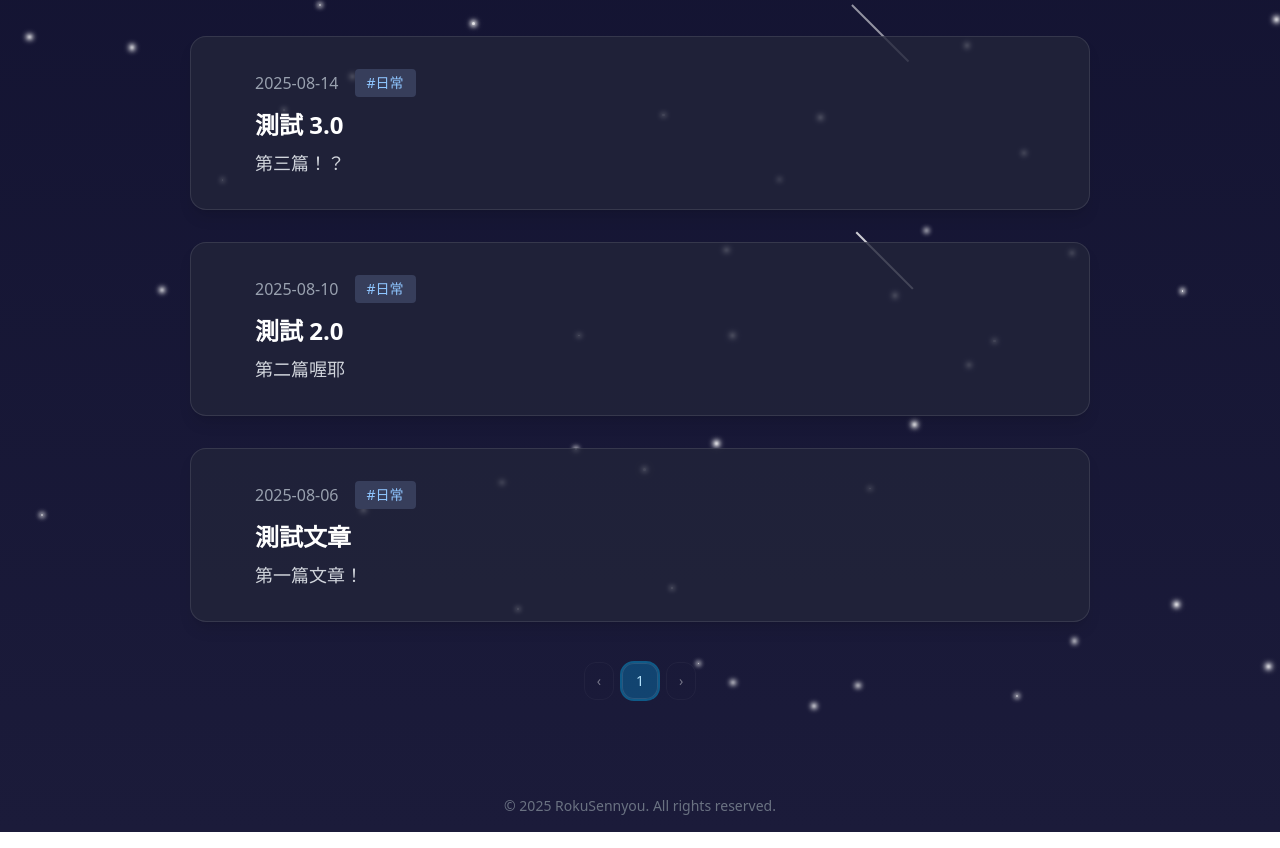
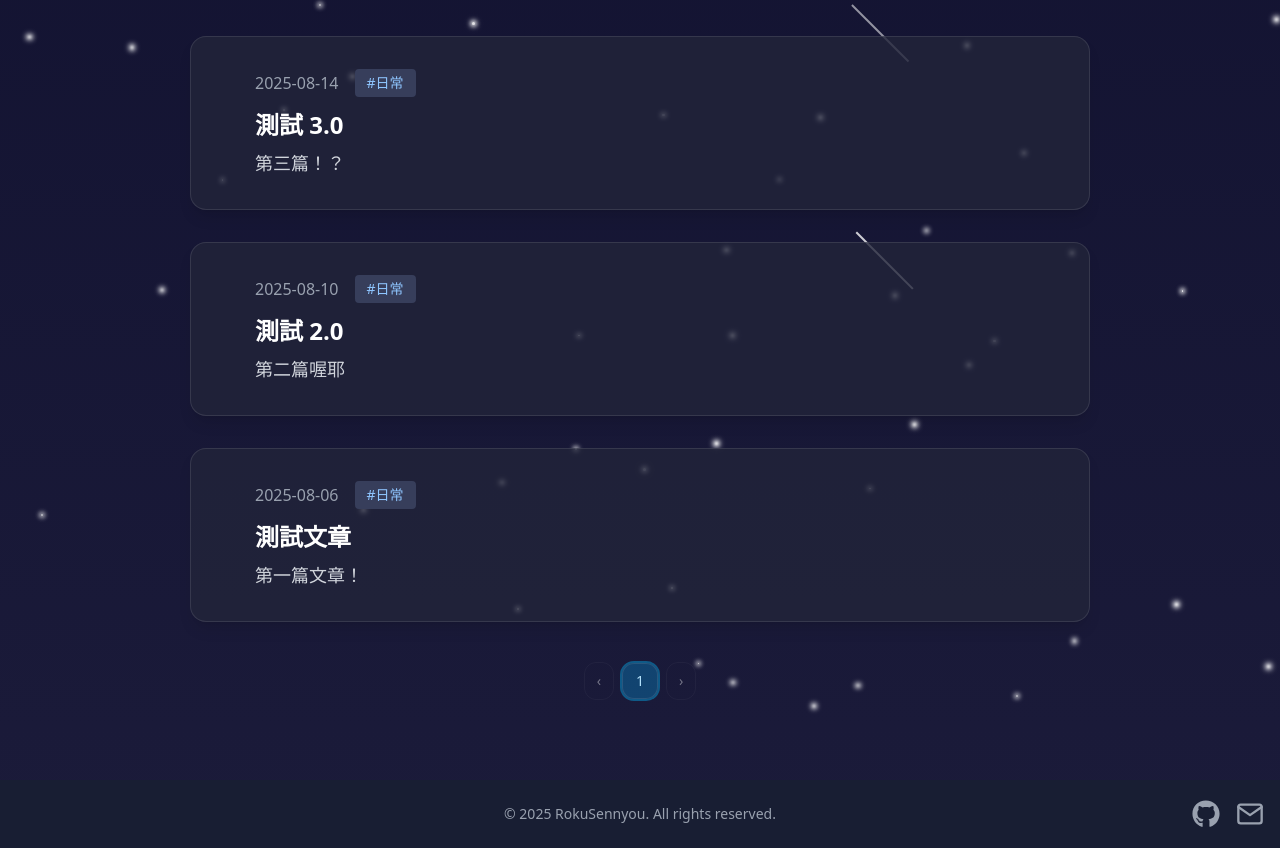
Before and after one commit to RokuSennyou/RokuSennyou.github.io, a Next.js app: page / in a window 1280 px wide. Shown: the part 908-1756 px from the top of the page. Built offline with nearby package versions, Linux system fonts and the light colour scheme.

Commit message:
feat(footer): add contact bar

```diff
--- a/package.json
+++ b/package.json
@@ -14,8 +14,10 @@
     "next": "15.3.5",
     "react": "^19.0.0",
     "react-dom": "^19.0.0",
+    "react-icons": "^5.5.0",
     "react-simple-typewriter": "^5.0.1",
     "remark": "^15.0.1",
+    "remark-breaks": "^4.0.0",
     "remark-gfm": "^4.0.1",
     "remark-html": "^16.0.1"
   },
--- a/src/app/layout.tsx
+++ b/src/app/layout.tsx
@@ -4,6 +4,7 @@ import "./globals.css";
 import MouseTrail from "@/components/MouseTrail";
 import Navbar from "@/components/Navbar";
 import ScrollProgress from "@/components/ScrollProgress";
+import SocialBar from "@/components/SocialBar";
 
 const geistSans = Geist({
   variable: "--font-geist-sans",
@@ -34,8 +35,13 @@ export default function RootLayout({
         <MouseTrail />
         <Navbar />
         <main className="pt-16">{children}</main>
-        <footer className="text-center text-sm text-gray-500 p-4">
-          © 2025 RokuSennyou. All rights reserved.
+        <footer className="relative bg-[#181e33] text-gray-400 p-6">
+          <div className="text-center text-sm">
+            © 2025 RokuSennyou. All rights reserved.
+          </div>
+          <div className="absolute right-4 top-1/2 -translate-y-1/2">
+            <SocialBar />
+          </div>
         </footer>
       </body>
     </html>
--- /dev/null
+++ b/src/components/SocialBar.tsx
@@ -0,0 +1,18 @@
+import { FaInstagram, FaFacebook, FaLinkedin, FaGithub } from "react-icons/fa";
+import { FiMail } from "react-icons/fi";
+
+export default function SocialBar() {
+  const iconStyle =
+    "w-7 h-7 text-gray-400 hover:text-white transition-colors duration-300";
+
+  return (
+    <div className="flex space-x-4">
+      <a href="https://github.com/RokuSennyou" target="_blank" rel="noopener noreferrer">
+        <FaGithub className={iconStyle} />
+      </a>
+      <a href="mailto:rokusenn.liao@gmail.com">
+        <FiMail className={iconStyle} />
+      </a>
+    </div>
+  );
+}
```
Also changed, not shown: 1 other file (tests, documents, lock files or other folders).
